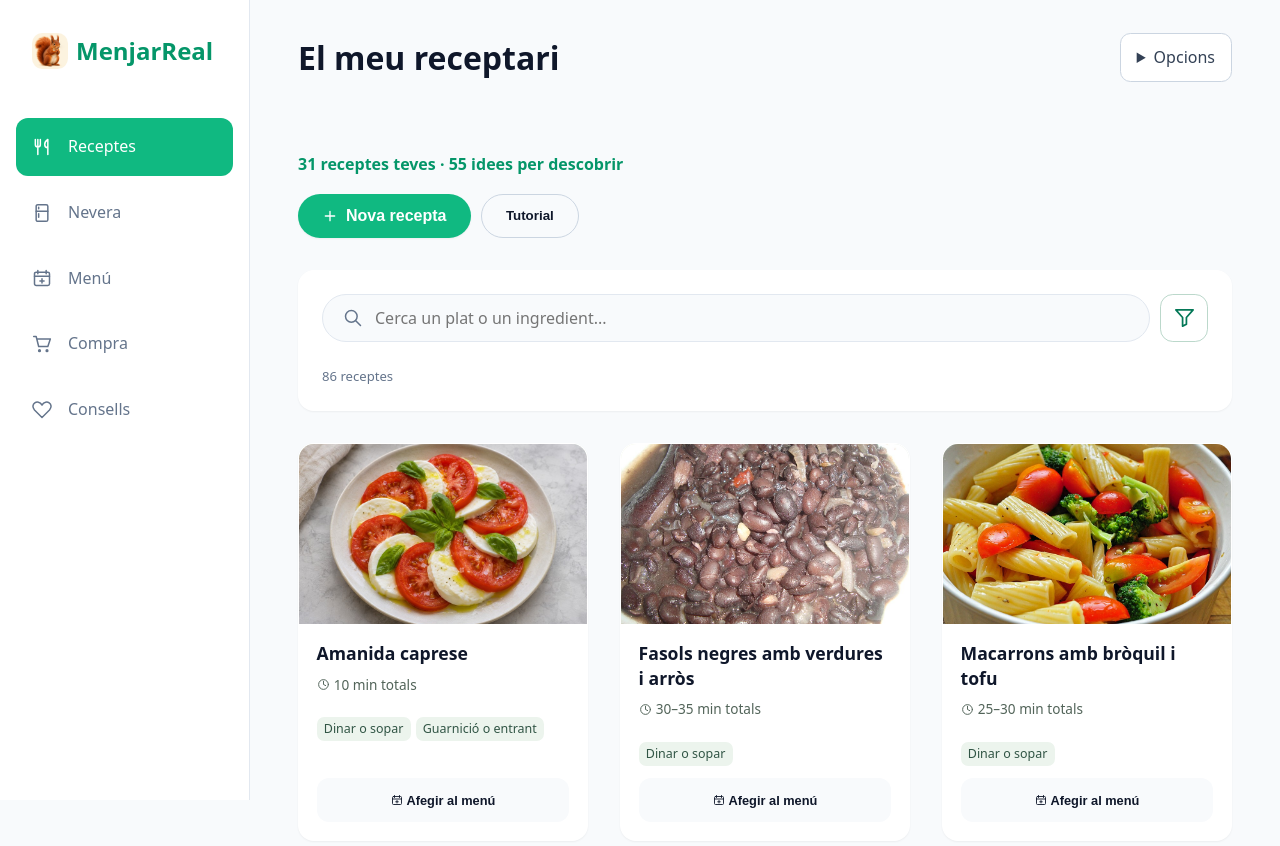
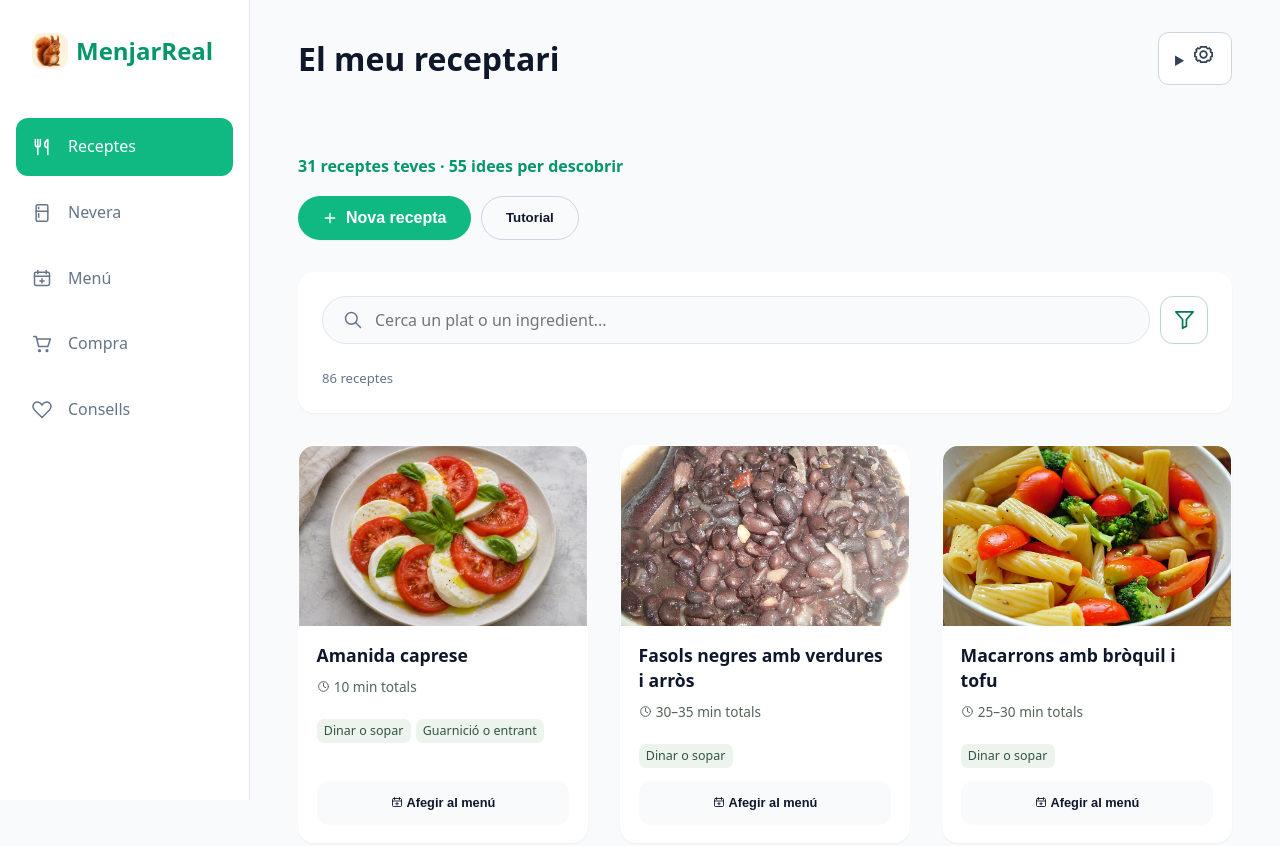
Before and after one commit to urivalles/MenjarReal, a plain HTML site: page index.html in a window 1280 px wide. Shown: the top 846 px of the page. Drawn offline with Linux system fonts and the light colour scheme.

Commit message:
Millora Opcions i la comprovació manual d’actualitzacions

```diff
--- a/index.html
+++ b/index.html
@@ -56,12 +56,14 @@
             <header>
                 <div><p class="mobile-brand">MenjarReal</p><h1 id="page-title" tabindex="-1">El meu receptari</h1></div>
                 <details class="app-options" id="app-options">
-                    <summary>Opcions</summary>
+                    <summary aria-label="Opcions" title="Opcions"><svg viewBox="0 0 24 24" width="23" height="23" fill="none" stroke="currentColor" stroke-width="1.8" stroke-linecap="round" stroke-linejoin="round" aria-hidden="true"><path d="M12 8.5a3.5 3.5 0 1 0 0 7 3.5 3.5 0 0 0 0-7Z"/><path d="M19.4 15a1.7 1.7 0 0 0 .34 1.87l.05.05-1.87 1.87-.05-.05A1.7 1.7 0 0 0 16 18.4a1.7 1.7 0 0 0-1 .9V20h-6v-.7a1.7 1.7 0 0 0-1-.9 1.7 1.7 0 0 0-1.87.34l-.05.05-1.87-1.87.05-.05A1.7 1.7 0 0 0 4.6 15a1.7 1.7 0 0 0-.9-1H3v-4h.7a1.7 1.7 0 0 0 .9-1 1.7 1.7 0 0 0-.34-1.87l-.05-.05L6.08 5.2l.05.05A1.7 1.7 0 0 0 8 5.6a1.7 1.7 0 0 0 1-.9V4h6v.7a1.7 1.7 0 0 0 1 .9 1.7 1.7 0 0 0 1.87-.34l.05-.05 1.87 1.87-.05.05A1.7 1.7 0 0 0 19.4 9a1.7 1.7 0 0 0 .9 1h.7v4h-.7a1.7 1.7 0 0 0-.9 1Z"/></svg><span class="sr-only">Opcions</span></summary>
                     <div class="header-actions">
                         <button type="button" class="btn-outline" data-open-tutorial aria-haspopup="dialog" aria-controls="tutorial-dialog">Tutorial</button>
                         <button type="button" class="btn-outline" id="open-data-btn">Les meves dades i còpies</button>
                         <button type="button" class="btn-outline" id="install-app-btn" aria-controls="install-help" aria-expanded="false">Instal·la al mòbil</button>
                         <button type="button" class="btn-outline" id="open-icon-help-btn" aria-controls="icon-help" aria-expanded="false">Icona de l’esquirol</button>
+                        <button type="button" class="btn-outline" id="check-app-updates-btn">Comprova actualitzacions</button>
+                        <p id="app-update-check-status" class="update-check-status" role="status" aria-live="polite"></p>
                     </div>
                 </details>
             </header>
@@ -87,8 +89,6 @@
                 <p>Aquesta és la icona publicada. La icona de la pantalla d’inici la gestiona Android i pot requerir una confirmació separada de l’actualització del contingut.</p>
                 <ol><li>Obre MenjarReal amb internet i prem «Comprova actualitzacions».</li><li>Si apareix «Actualitza l’app», desa els formularis i actualitza.</li><li>Al menú ⋮ de l’app o de Chrome, busca «Revisa l’actualització de l’app» (el nom pot variar) i accepta la nova icona si apareix.</li></ol>
                 <p>Si encara veus l’antiga, obre <a href="https://urivalles.github.io/MenjarReal/" target="_blank" rel="noopener noreferrer">l’adreça actual de MenjarReal</a> amb el mateix Chrome. Pot ser una drecera antiga. Abans de substituir-la o reinstal·lar, descarrega una còpia a Opcions → Les meves dades i còpies. No esborris les dades del lloc.</p>
-                <button type="button" class="btn-outline" id="check-app-updates-btn">Comprova actualitzacions</button>
-                <p id="icon-update-status" class="planner-feedback" role="status"></p>
                 <button type="button" class="btn-outline" id="close-icon-help-btn">Tanca</button>
             </section>
             <div class="views">
@@ -539,7 +539,7 @@
             <section class="tutorial-step" data-action="Obre Opcions" aria-labelledby="tutorial-install-title" hidden>
                 <h3 id="tutorial-install-title" tabindex="-1">Instal·la l’app i fes-la servir sense connexió</h3>
                 <ul>
-                    <li>Des del navegador del mòbil, obre <strong>Opcions</strong> i segueix la guia d’instal·lació del teu dispositiu. Obre l’app un primer cop amb internet perquè es prepari l’accés sense connexió.</li>
+                    <li>Des del navegador del mòbil, obre <strong>Opcions</strong> (icona d’engranatge) i segueix la guia d’instal·lació del teu dispositiu. Des d’aquí també pots prémer <strong>Comprova actualitzacions</strong> per cercar noves versions sense esperar l’avís automàtic.</li>
                     <li>Podràs fer servir les receptes incorporades, la nevera, el menú i la compra sense connexió. Les fotos per enllaç i les fonts externes necessiten internet.</li>
                     <li>Quan aparegui <strong>Actualitza l’app</strong>, desa els formularis oberts abans de prémer el botó. A <strong>Icona de l’esquirol</strong> trobaràs ajuda per actualitzar la icona.</li>
                 </ul>
```
